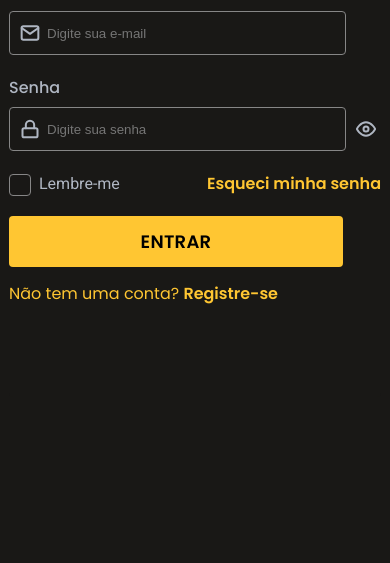
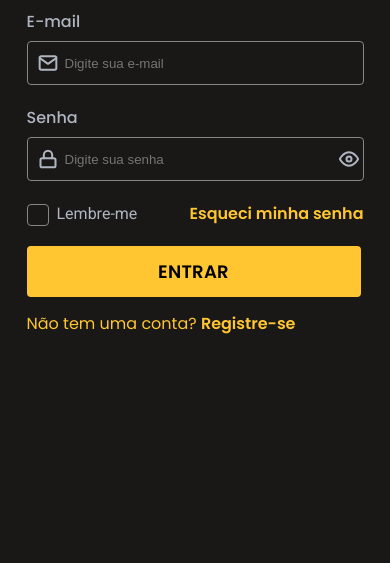
Before and after one commit to VictorCR18/Login-Form-CSS, a plain HTML site: page index.html in a window 390 px wide. Shown: the part 281-844 px from the top of the page. Drawn offline with Linux system fonts and the light colour scheme.

Commit message:
Versao 6, trabalhando na responsividade

```diff
--- a/style.css
+++ b/style.css
@@ -290,13 +290,17 @@ a {
 
     .content {
         background-color: #191816;
-        width: 372px;
-        height: 512px;
+        width: auto;
         margin: 0;
         padding: 0;
     }
 
     .container {
+        margin-top: 30px;
         padding: 0;
     }
 }
+
+@media screen and (max-width: 321px) {
+
+}
```
